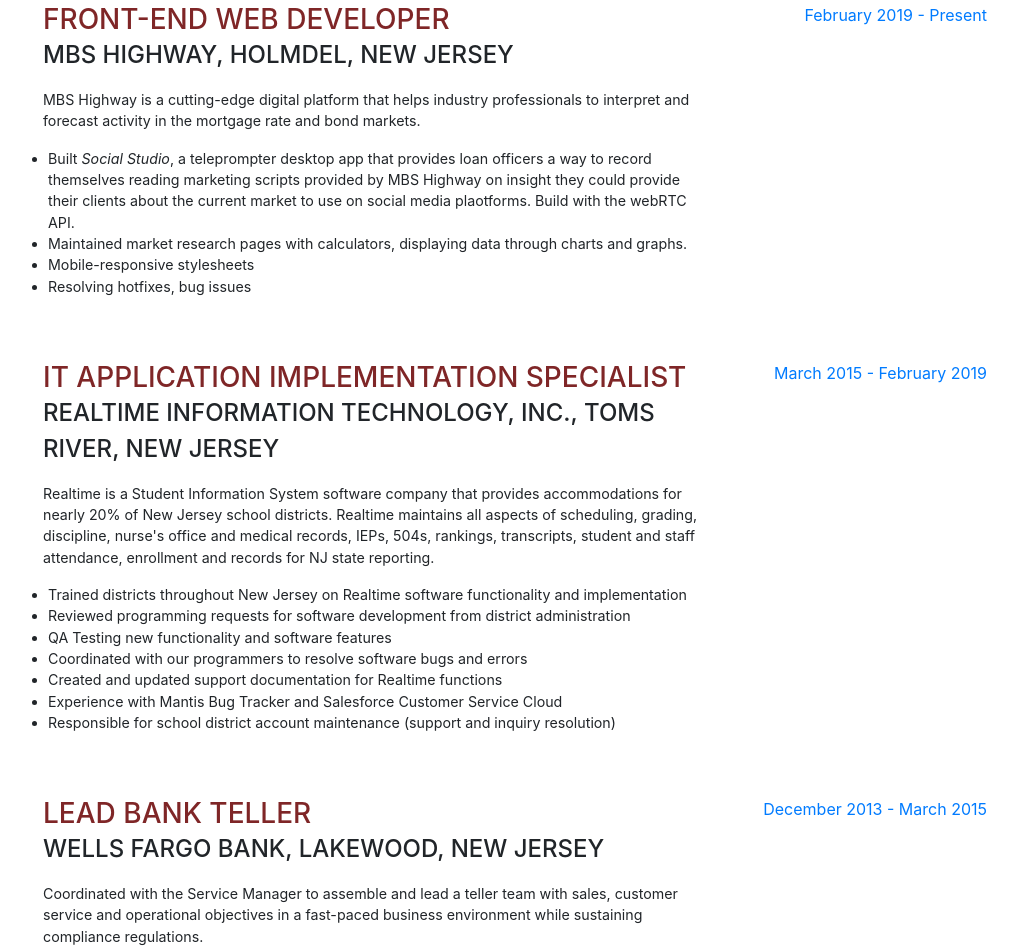
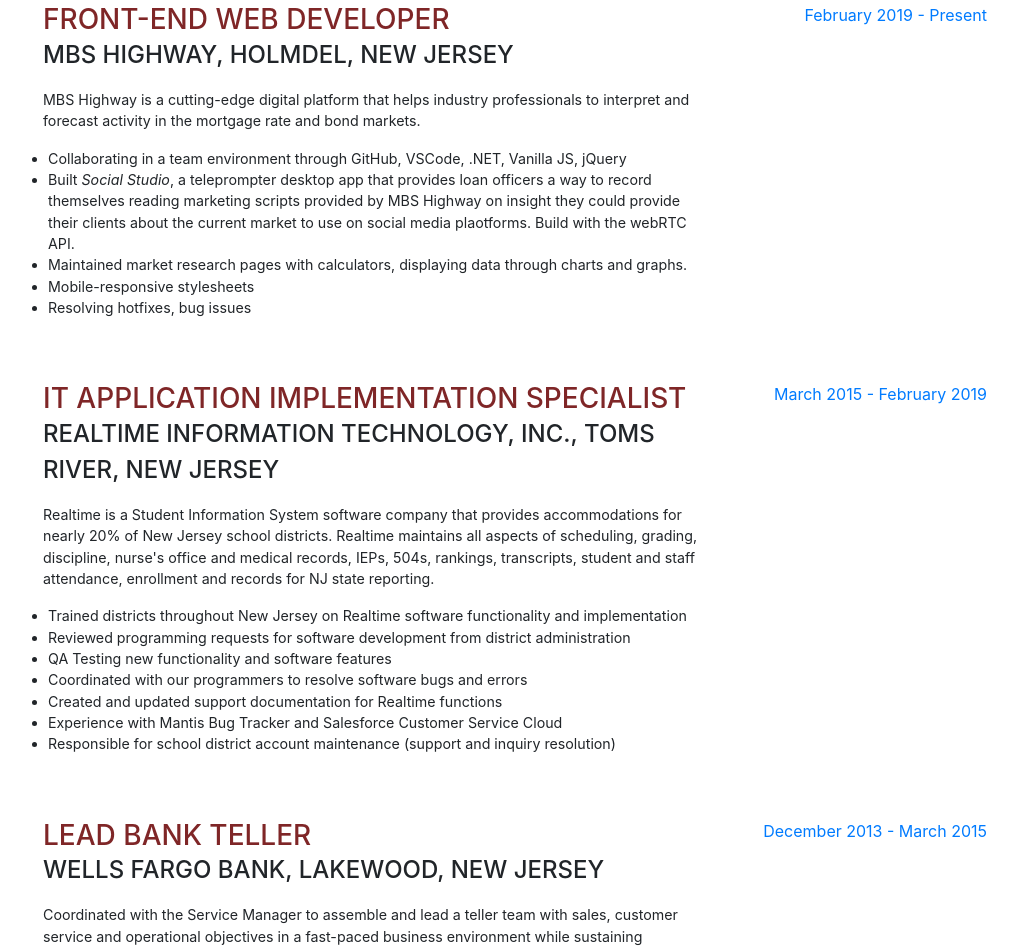
Before and after one commit to LII41333733/mark-fisher-portfolio, a website with bundled scripts: page index.html in a window 1280 px wide. Shown: the part 1717-2665 px from the top of the page, without its empty margins (261-1278 px from the left). Built offline with nearby package versions, Linux system fonts and the light colour scheme; a web font is replaced by a local one.

Commit message:
Update index.html

```diff
--- a/index.html
+++ b/index.html
@@ -146,6 +146,7 @@
             <div class="subheading mb-3">MBS Highway, Holmdel, New Jersey</div>
             <p class="exp-text">MBS Highway is a cutting-edge digital platform that helps industry professionals to interpret and forecast activity in the mortgage rate and bond markets.</p>
             <ul class="exp-text">
+              <li>Collaborating in a team environment through GitHub, VSCode, .NET, Vanilla JS, jQuery</li>
               <li>Built <em>Social Studio</em>, a teleprompter desktop app that provides loan officers a way
                 to record themselves reading marketing scripts provided by MBS Highway on insight they could provide their clients about
               the current market to use on social media plaotforms. Build with the webRTC API.</li>
```
